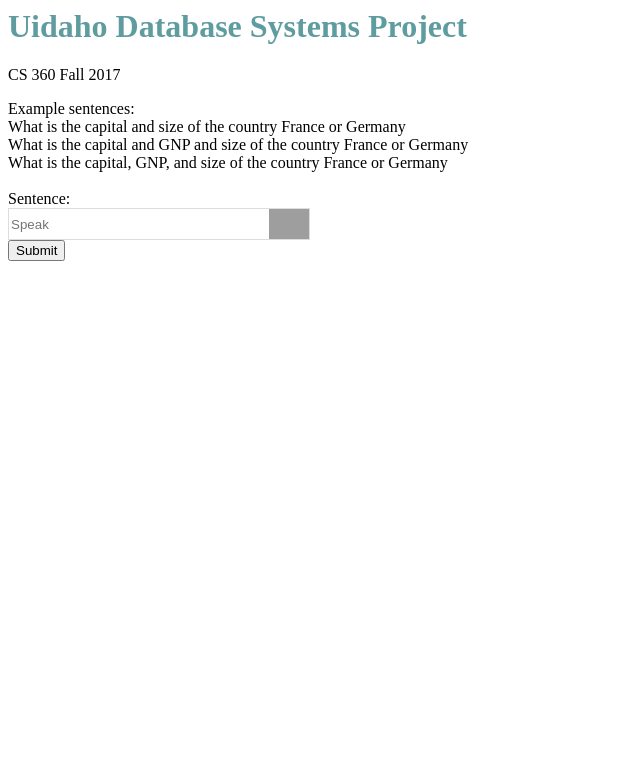
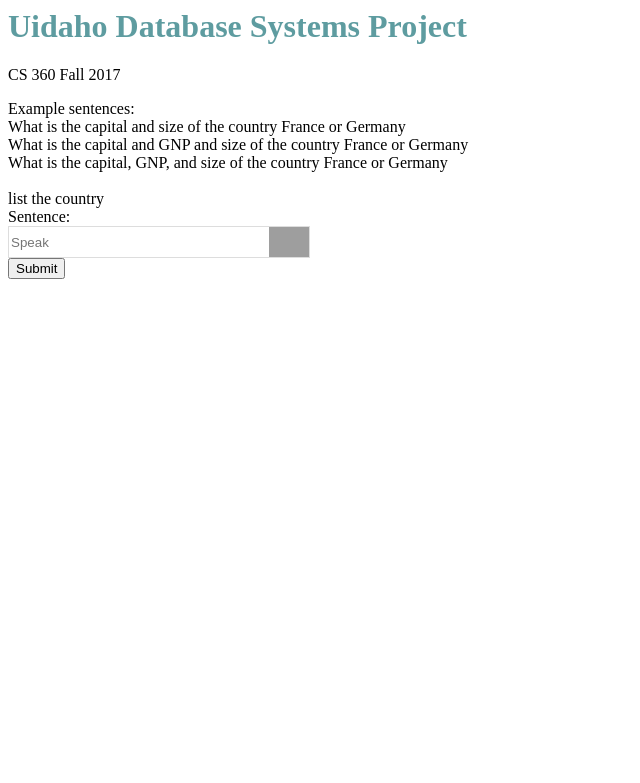
Before and after one commit to rohitkyadv/CS460-360-Project, a PHP site: page / in a window 1280 px wide. Shown: the top 783 px of the page, without its empty margins (0-640 px from the left). Run offline with PHP 8.4, Linux system fonts and the light colour scheme; data that the repository does not hold is empty; grey boxes are pictures that could not be loaded.

Commit message:
Added example

```diff
--- a/index.php
+++ b/index.php
@@ -17,6 +17,7 @@ Example sentences: <br>
 What is the capital and size of the country France or Germany <br>
 What is the capital and GNP and size  of the country France or Germany<br>
 What is the capital, GNP, and size  of the country France or Germany<br><br>
+list the country
 
 <!-- Search Form -->
 <form id="labnol" method="post" action="index.php"> <!action="https://www.google.com/search">
```
